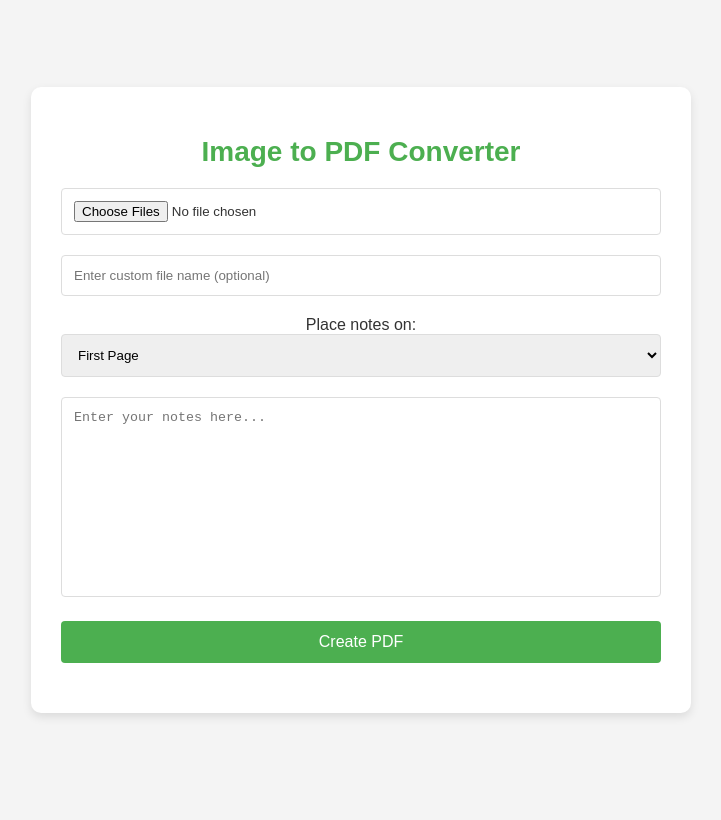
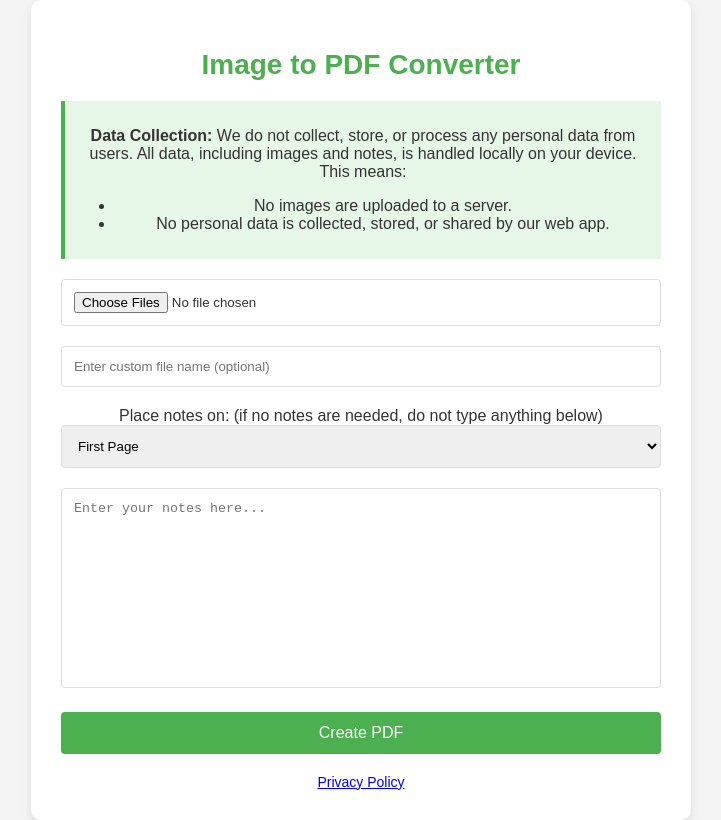
Before and after one commit to sdotpirate/PDF2, a plain HTML site: page index.html in a window 1280 px wide. Shown: the whole page, without its empty margins (279-1000 px from the left). Drawn offline with nearby package versions, Linux system fonts and the light colour scheme.

Commit message:
Update index.html

```diff
--- a/index.html
+++ b/index.html
@@ -74,6 +74,16 @@
             display: block;
             margin: 0 auto;
         }
+        .privacy-link {
+            margin-top: 20px;
+            font-size: 14px;
+        }
+        .data-highlight {
+            background-color: #e7f7e7;
+            border-left: 4px solid #4CAF50;
+            padding: 10px;
+            margin-bottom: 20px;
+        }
         @media (max-width: 600px) {
             h1 {
                 font-size: 24px;
@@ -88,9 +98,16 @@
 <body>
     <div class="container">
         <h1>Image to PDF Converter</h1>
+        <div class="data-highlight">
+            <p><strong>Data Collection:</strong> We do not collect, store, or process any personal data from users. All data, including images and notes, is handled locally on your device. This means:</p>
+            <ul>
+                <li>No images are uploaded to a server.</li>
+                <li>No personal data is collected, stored, or shared by our web app.</li>
+            </ul>
+        </div>
         <input type="file" id="fileInput" accept="image/*" multiple>
         <input type="text" id="fileNameInput" placeholder="Enter custom file name (optional)">
-        <label for="notesPosition">Place notes on:</label>
+        <label for="notesPosition">Place notes on: (if no notes are needed, do not type anything below)</label>
         <select id="notesPosition">
             <option value="first">First Page</option>
             <option value="last">Last Page</option>
@@ -109,6 +126,9 @@
                 (adsbygoogle = window.adsbygoogle || []).push({});
             </script>
         </div>
+        <div class="privacy-link">
+            <a href="privacy.html">Privacy Policy</a>
+        </div>
     </div>
     <script src="https://cdnjs.cloudflare.com/ajax/libs/jspdf/2.5.1/jspdf.umd.min.js"></script>
     <script src="https://html2canvas.hertzen.com/dist/html2canvas.min.js"></script>
```
